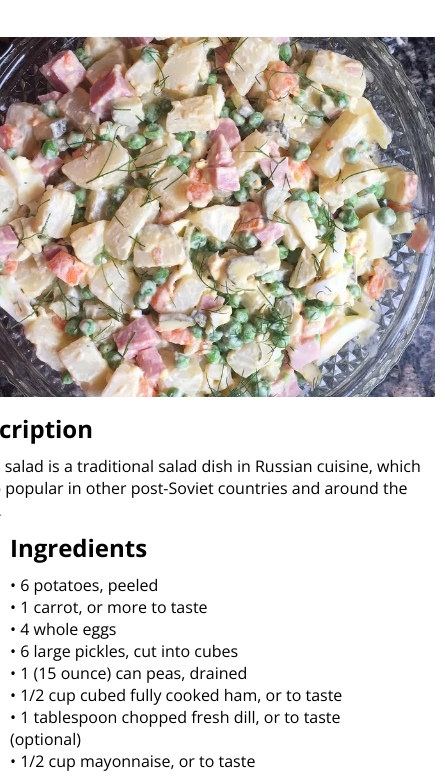
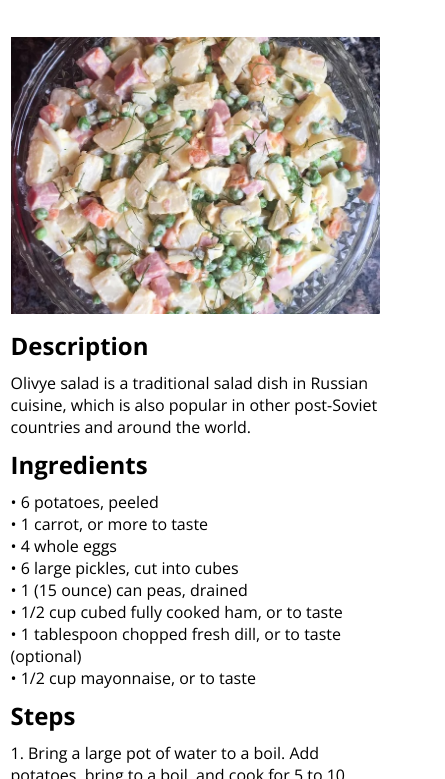
Before and after one commit to yppelu/odin-recipes, a plain HTML site: page recipes/olivye.html in a window 390 px wide. Shown: the part 87-866 px from the top of the page, 445 px wide, since content can reach past the window. Drawn offline with nearby package versions, Linux system fonts and the light colour scheme.

Commit message:
Make recipe pages more responsive

```diff
--- a/style.css
+++ b/style.css
@@ -51,17 +51,21 @@
     flex-wrap: wrap;
     justify-content: center;
     gap: 10px;
+    max-width: 1200px;
+    margin: 0 auto 20px;
 }
 
 .recipe-description,
 .recipe-cooking {
-    width: 500px;
+    flex: 1;
+    min-width: 389px;
     padding-right: 10px;
     padding-left: 10px;
+    margin: 0 20px;
 }
 
 .recipe-description img {
-    max-width: 480px;
+    max-width: 100%;
 }
 
 .recipe-description img,
```
